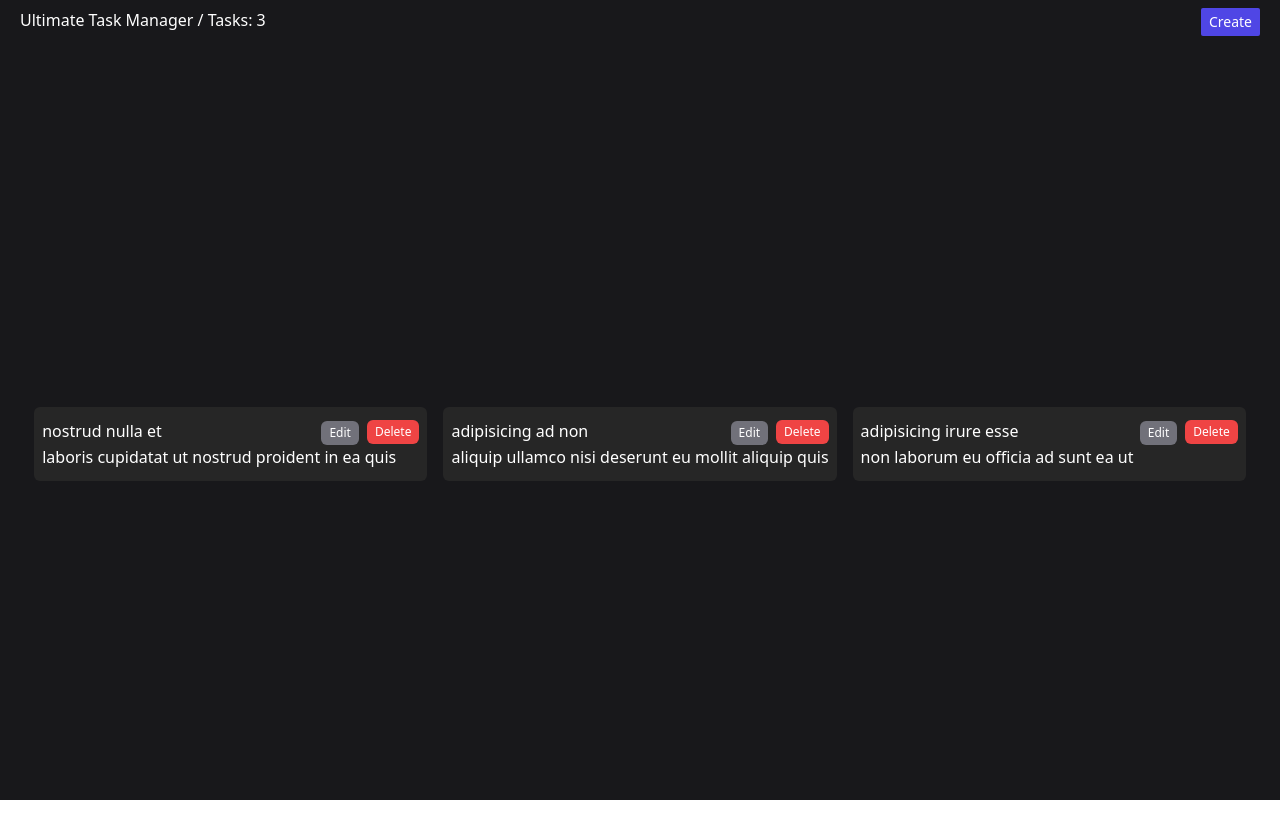
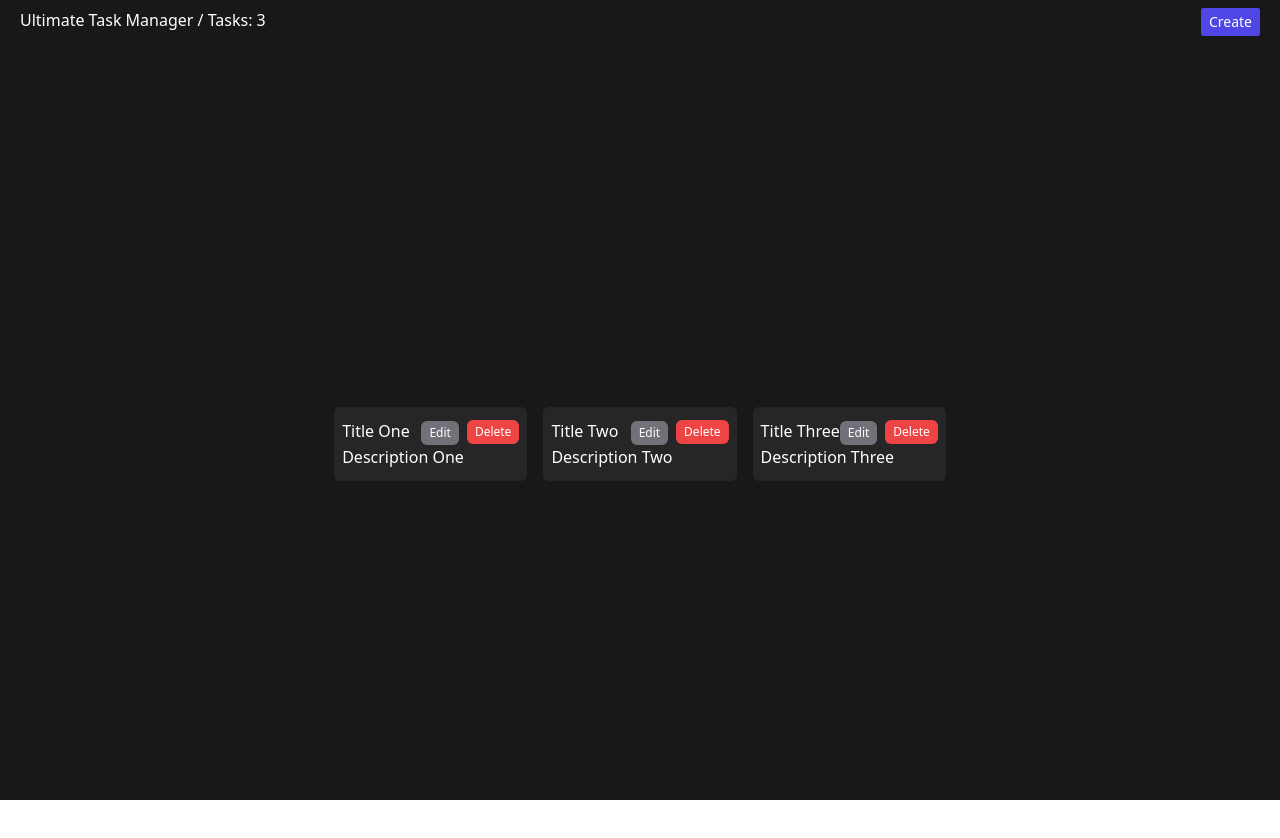
Before and after one commit to FrancoAguilera/react-rtk, a React (Create React App) app: page / in a window 1280 px wide. Shown: the top 838 px of the page. Built offline with nearby package versions, Linux system fonts and the light colour scheme.

Commit message:
initial ts commit

```diff
--- a/src/mocks/tasks.mock.js
+++ b/src/mocks/tasks.mock.js
@@ -1,17 +1,17 @@
 export const tasks = [
   {
     id: "63378c4483be1737c6a881ea",
-    title: "nostrud nulla et",
-    description: "laboris cupidatat ut nostrud proident in ea quis",
+    title: "Title One",
+    description: "Description One",
   },
   {
     id: "63378c44dfb4aa375350b890",
-    title: "adipisicing ad non",
-    description: "aliquip ullamco nisi deserunt eu mollit aliquip quis",
+    title: "Title Two",
+    description: "Description Two",
   },
   {
     id: "63378c44c6603ea97d50e13d",
-    title: "adipisicing irure esse",
-    description: "non laborum eu officia ad sunt ea ut",
+    title: "Title Three",
+    description: "Description Three",
   },
 ];
```
